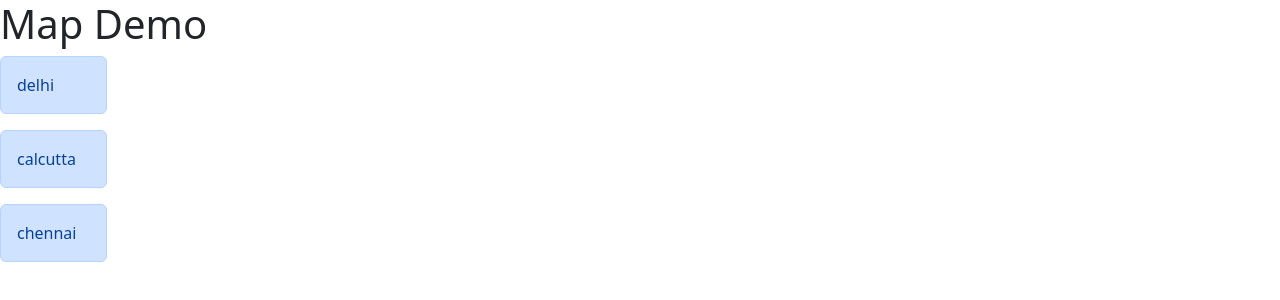
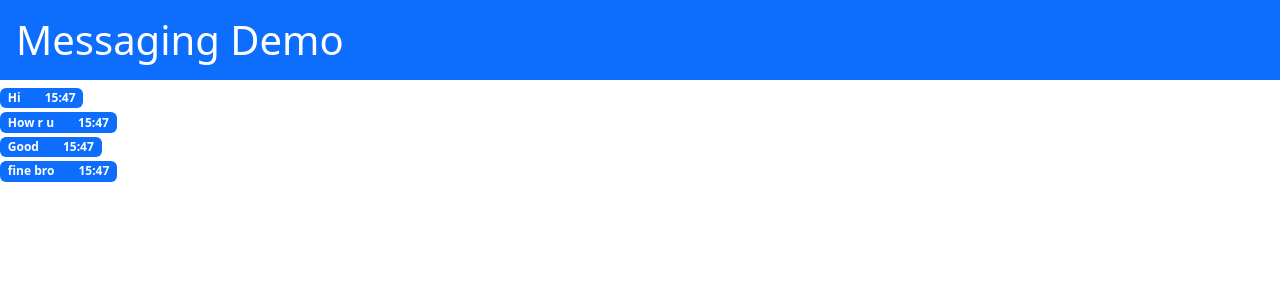
Before and after one commit to GIRISH7498/my-app, a React (Create React App) app: page / in a window 1280 px wide. Shown: the top 300 px of the page. Built offline with nearby package versions, Linux system fonts and the light colour scheme.

Commit message:
map-function-10

```diff
--- a/src/App.js
+++ b/src/App.js
@@ -1,14 +1,26 @@
 import { useState } from "react";
 
 function App() {
-  let [list] = useState(["delhi", "calcutta", "chennai"]);
+  let [list] = useState([
+    { message: "Hi", messageTime: new Date() },
+    { message: "How r u", messageTime: new Date() },
+    { message: "Good", messageTime: new Date() },
+    { message: "fine bro", messageTime: new Date() },
+  ]);
 
   return (
     <div>
-      <h1>Map Demo</h1>
+      <h1 className="bg-primary text-white p-3">Messaging Demo</h1>
 
-      {list.map((item) => (
-        <div className="alert alert-primary col-1">{item}</div>
+      {list.map((item, index) => (
+        <div key={index} className="d-flex my-1">
+          <div className="badge text-bg-primary">
+            {item.message}
+            <span className="ms-4">
+              {item.messageTime.getHours()}:{item.messageTime.getMinutes()}
+            </span>
+          </div>
+        </div>
       ))}
     </div>
   );
```
